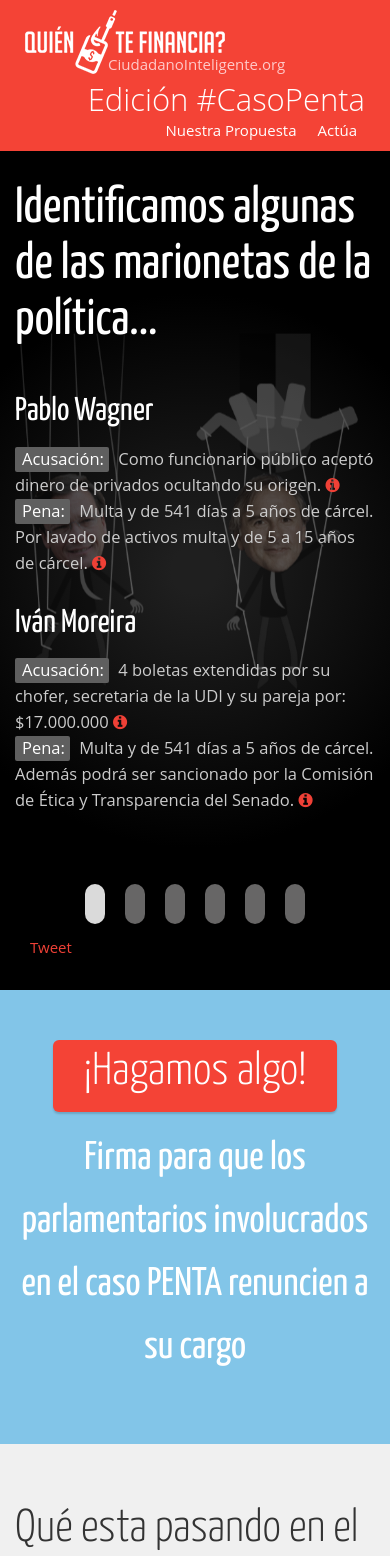
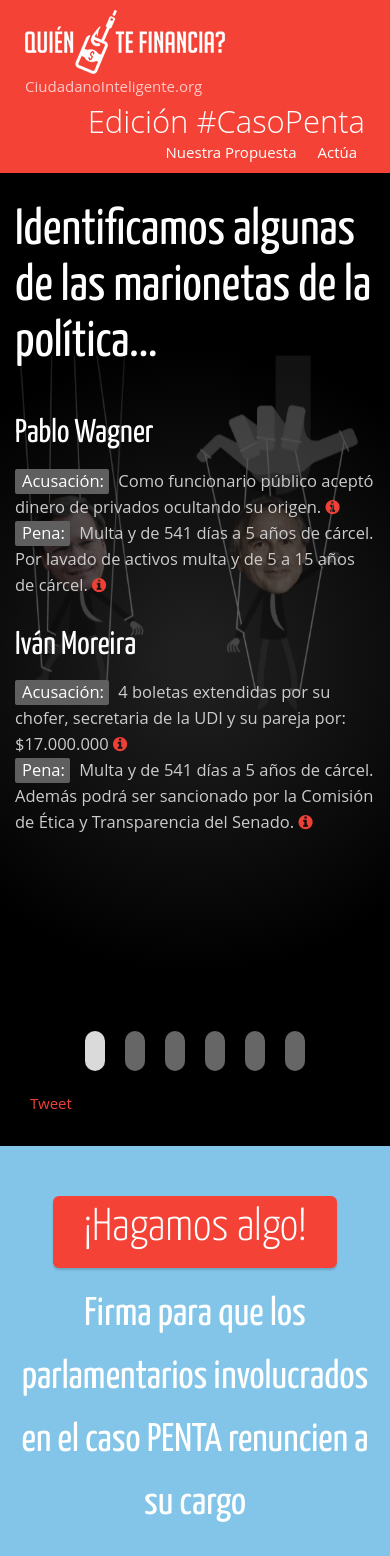
Before and after one commit to ciudadanointeligente/quien-te-financia, a Jekyll site: the page built from index.html, in a window 390 px wide. Shown: the top 1556 px of the page. Built offline with Jekyll 4.4.1, drawn with Linux system fonts in a browser that asks for light colours; nearby versions of some CDN libraries; comment, search, counter and statistics services are not loaded.

Commit message:
fix visualization on mobile

```diff
--- a/_sass/_layout.scss
+++ b/_sass/_layout.scss
@@ -834,6 +834,11 @@
 
 /** queries for mobile **/
 @media (max-width: 428px) {
+	div#bajada-logo {
+		float: initial;
+		margin-top: 0px;
+		margin-left: 0px;
+	}
 	.thumbnail{
 		border: none !important;
 		float: left;
@@ -849,6 +854,13 @@
 		padding: 9px;
 		color: #333;
 		float: left;
+	}
+
+	.slideshow {
+		min-height: 700px;
+	}
+	.slideshow > nav {
+		margin-top: 145px !important;
 	}
 
 }
```
Lines whose indentation alone changed are shown as unchanged.
